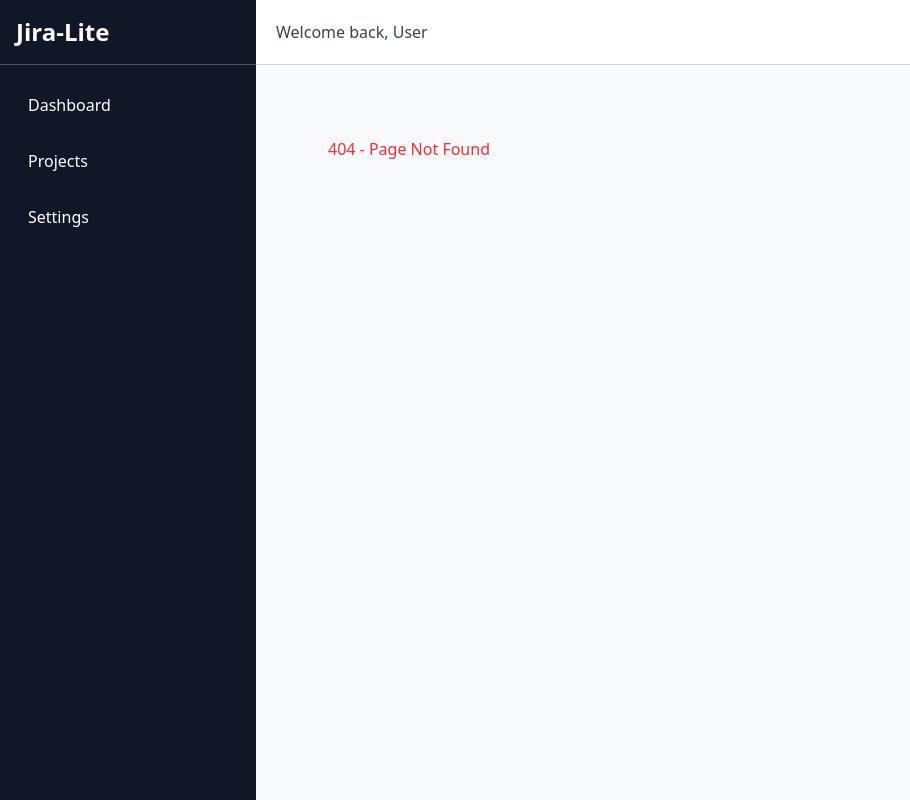
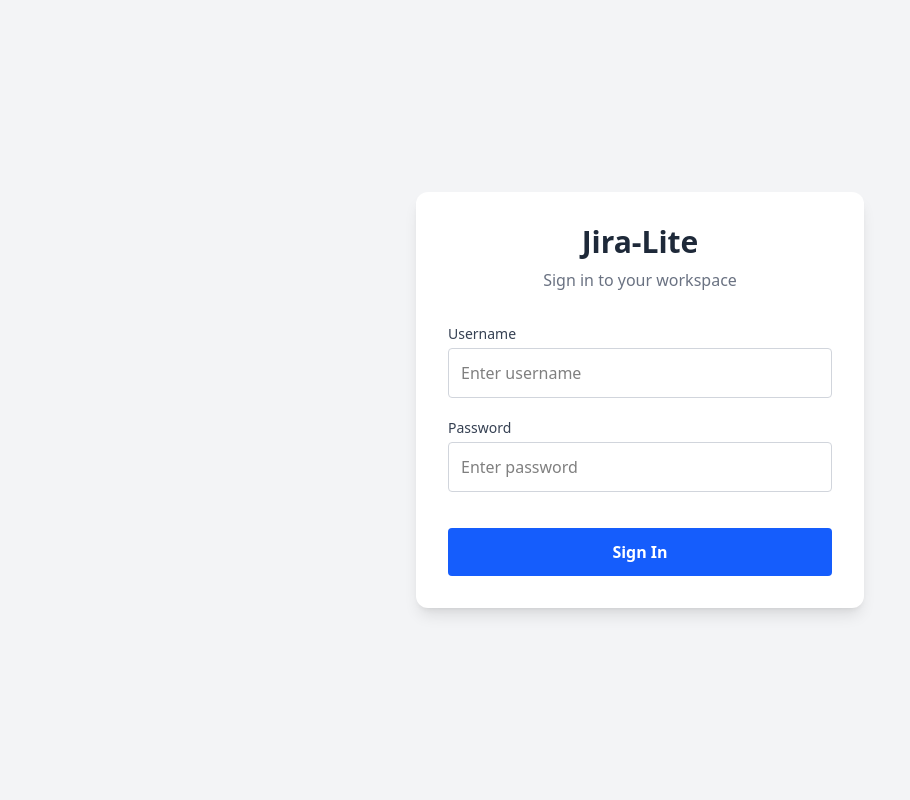
Before and after one commit to Namanjs/React, a React (Vite) app in the folder Jira-Lite/: page /login in a window 1280 px wide. Before the commit this address had no page. Shown: the whole page, without its empty margins (0-910 px from the left). Built offline with nearby package versions, Linux system fonts and the light colour scheme.

Commit message:
Implement authentication flow with AuthContext, Login page, and ProtectedRoute component

```diff
--- a/Jira-Lite/src/App.jsx
+++ b/Jira-Lite/src/App.jsx
@@ -6,32 +6,38 @@
 import Settings from "./pages/Settings";
 import { ProjectProvider } from "./context/ProjectContext";
 import ToastContainer from "./components/ToastContainer";
+import { AuthProvider } from "./context/AuthContext";
+import Login from "./pages/Login";
+import ProtectedRoute from "./components/ProtectedRoute";
 
 export default function App() {
   return (
+    <AuthProvider>
       <ProjectProvider>
         <BrowserRouter>
           <ToastContainer />
           <Routes>
-          {/* PARENT ROUTE: The Layout */}
+
+            {/* PUBLIC ROUTE: Anyone can see this */}
+            <Route path="/login" element={<Login />} />
+
+            {/* THE BOUNCER: It wraps the entire application */}
+            <Route element={<ProtectedRoute />}>
+
+              {/* If the bouncer lets you in, it will render its Outlet, which contains your entire app Layout and all its children. */}
               <Route path="/" element={<Layout />}>
-            {/* CHILD ROUTES: These render INSIDE the <Outlet /> of Layout */}
-
-            {/* index means "this is the default page when path is /" */}
                 <Route index element={<Dashboard />} />
-
                 <Route path="projects" element={<ProjectList />} />
-
-            {/* :projectId is a Variable. It matches /projects/1, /projects/abc, etc. */}
                 <Route path="projects/:projectId" element={<ProjectDetails />} />
-
                 <Route path="settings" element={<Settings />} />
-
-            {/* Catch-all for 404 */}
                 <Route path="*" element={<h1 className="p-10 text-red-500">404 - Page Not Found</h1>} />
               </Route>
+
+            </Route>
+
           </Routes>
         </BrowserRouter>
       </ProjectProvider>
+    </AuthProvider>
   );
 }
--- a/Jira-Lite/src/components/Layout.jsx
+++ b/Jira-Lite/src/components/Layout.jsx
@@ -1,6 +1,16 @@
-import { Outlet, Link } from "react-router-dom";
+import { Outlet, Link, useNavigate } from "react-router-dom";
+import { useAuth } from "../context/AuthContext";
 
 export default function Layout() {
+
+  const { user, logout } = useAuth();
+  const navigate = useNavigate();
+
+  function handleLogout() {
+    logout();
+    navigate("/login")
+  }
+
   return (
     <div className="flex h-screen bg-gray-50">
 
@@ -26,8 +36,21 @@
 
       {/* 2. MAIN CONTENT AREA (Right Panel) */}
       <main className="flex-1 overflow-auto">
-        <header className="bg-white border-b border-gray-300 p-5">
-          <span className="text-gray-700">Welcome back, User</span>
+        <header className="bg-white border-b border-gray-200 p-4 flex justify-between items-center">
+
+          <span className="text-gray-500 font-medium">
+            Welcome back, {user ? user.name : "Guest"}!
+          </span>
+
+          {user && (
+            <button
+              onClick={handleLogout}
+              className="text-red-500 hover:text-red-700 text-sm font-semibold border border-red-200 px-3 py-1 rounded bg-red-50 hover:bg-red-100 transition-colors"
+            >
+              Sign Out
+            </button>
+          )}
+
         </header>
 
         <div className="p-8">
--- /dev/null
+++ b/Jira-Lite/src/components/ProtectedRoute.jsx
@@ -0,0 +1,12 @@
+import { Navigate, Outlet } from "react-router-dom";
+import { useAuth } from "../context/AuthContext";
+
+export default function ProtectedRoute(){
+    const { user } = useAuth();
+
+    if(!user){
+        return <Navigate to="/login" replace />;
+    }
+
+    return <Outlet />
+}
--- /dev/null
+++ b/Jira-Lite/src/context/AuthContext.jsx
@@ -0,0 +1,32 @@
+import { createContext, useContext, useState } from "react";
+
+const AuthContext = createContext();
+
+export function AuthProvider({ children }){
+    const [user, setUser] = useState(() => {
+        const savedToken = localStorage.getItem("jiraToken");
+        return savedToken ? { name: "Admin", token: savedToken } : null;
+    });
+
+    function login(username){ //would also take password for real auth, this is just a fake token
+        const fakeToken = "xyz_abc_123_fake_jwt_token";
+
+        localStorage.setItem("jiraToken", fakeToken);
+        setUser({ name: username, token: fakeToken });
+    };
+
+    function logout(){
+        localStorage.removeItem("jiraToken");
+        setUser(null);
+    };
+
+    return(
+        <AuthContext.Provider value={{ user, login, logout }}>
+            {children}
+        </AuthContext.Provider>
+    );
+}
+
+export function useAuth() {
+    return useContext(AuthContext);
+}
--- /dev/null
+++ b/Jira-Lite/src/pages/Login.jsx
@@ -0,0 +1,75 @@
+import { useState } from 'react';
+import { useAuth } from '../context/AuthContext';
+import { useNavigate } from 'react-router-dom';
+
+export default function Login() {
+    const [username, setUsername] = useState("");
+    const [password, setPassword] = useState("");
+    const [error, setError] = useState("");
+
+    const { login } = useAuth();
+
+    const navigate = useNavigate();
+
+    function handleSubmit(e) {
+        e.preventDefault();
+
+        if (!username || !password) {
+            setError("Please fill in all the fields.");
+            return;
+        }
+
+        login(username);
+
+        navigate("/");
+    }
+
+    return (
+        <div className='min-h-screen bg-gray-100 flex items-center justify-center'>
+            <div className='bg-white p-8 rounded-xl shadow-lg w-full max-w-md'>
+
+                <div className='text-center mb-8'>
+                    <h1 className='text-3xl font-bold text-gray-800'>Jira-Lite</h1>
+                    <p className='text-gray-500 mt-2'>Sign in to your workspace</p>
+                </div>
+
+                <form onSubmit={handleSubmit} className='space-y-5'>
+                    {error && (
+                        <div className='bg-red-50 text-red-600 p-3 rounded text-sm text-center'>
+                            {error}
+                        </div>
+                    )}
+
+                    <div>
+                        <label className="block text-sm font-medium text-gray-700 mb-1">Username</label>
+                        <input
+                            type="text"
+                            value={username}
+                            onChange={(e) => setUsername(e.target.value)}
+                            className='w-full p-3 border border-gray-300 rounded focus:ring-2 focus: ring-blue-500 outline-none'
+                            placeholder='Enter username'
+                        />
+                    </div>
+
+                    <div>
+                        <label className="block text-sm font-medium text-gray-700 mb-1">Password</label>
+                        <input
+                            type="password"
+                            value={password}
+                            onChange={(e) => setPassword(e.target.value)}
+                            className='w-full p-3 border border-gray-300 rounded focus:ring-2 focus:ring-blue-500 outline-none'
+                            placeholder='Enter password'
+                        />
+                    </div>
+
+                    <button
+                        type='submit'
+                        className="w-full bg-blue-600 text-white font-bold py-3 rounded hover:bg-blue-700 transition-colors mt-4"
+                    >
+                        Sign In
+                    </button>
+                </form>
+            </div>
+        </div>
+    )
+}
```
Also changed, not shown: Jira-Lite/Documentation/Day12.md (added, +34 -0 lines). Lines whose indentation alone changed are shown as unchanged.
